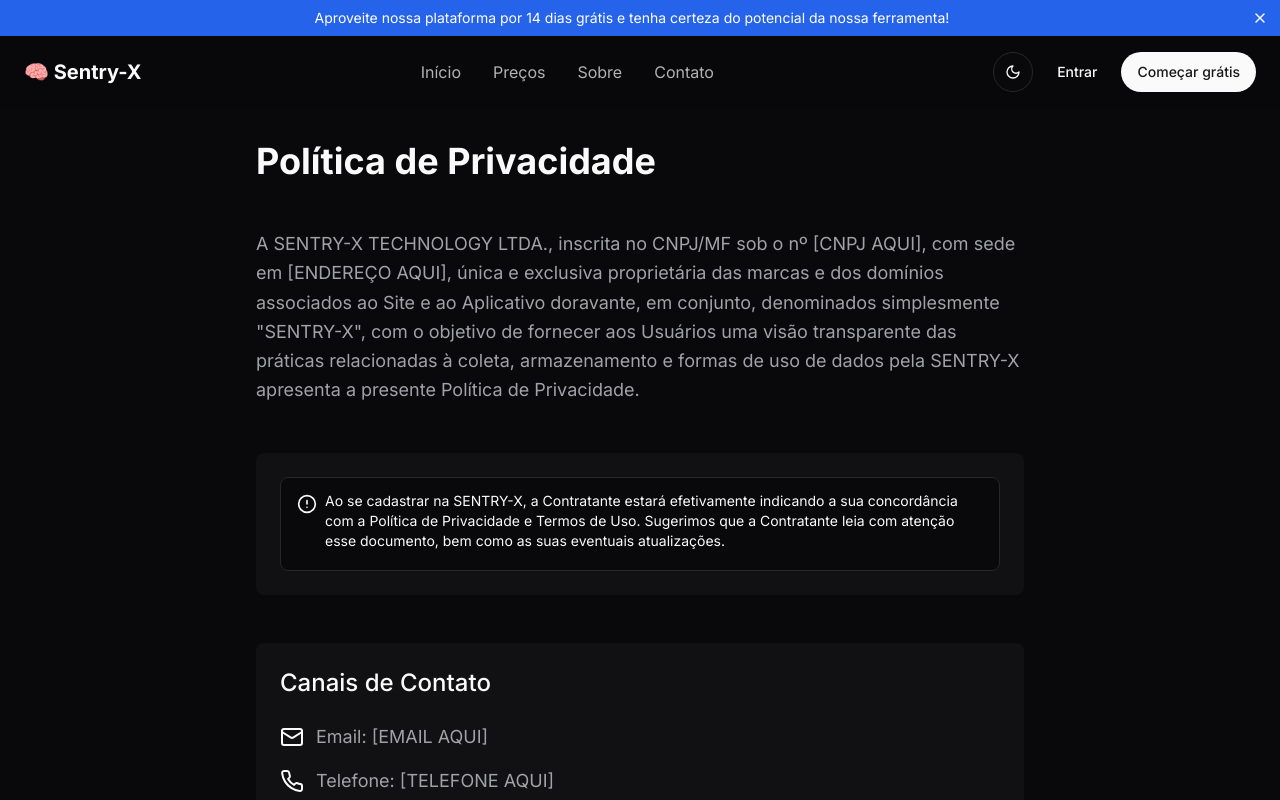
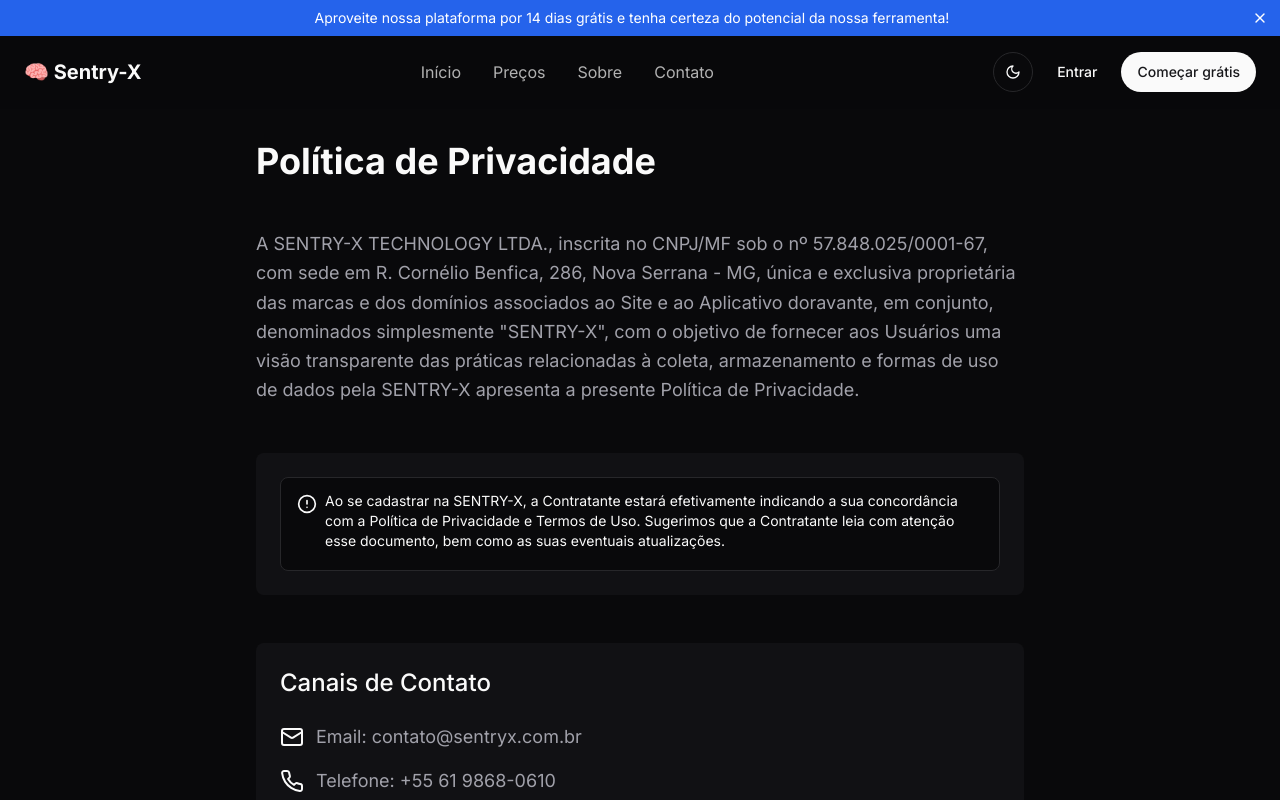
Before and after one commit to GabrielFTeles/landing-page-x, a React (Vite) app: page /politica-de-privacidade in a window 1280 px wide. Shown: the top 800 px of the page. Built offline with nearby package versions, Linux system fonts and the light colour scheme.

Commit message:
Update Privacy Policy and Terms of Use pages with correct contact information and company details

```diff
--- a/src/pages/privacy-policy.tsx
+++ b/src/pages/privacy-policy.tsx
@@ -20,13 +20,14 @@ export const PrivacyPolicy = () => {
 
       <section className="space-y-4">
         <p className="text-lg leading-relaxed">
-          A SENTRY-X TECHNOLOGY LTDA., inscrita no CNPJ/MF sob o nº [CNPJ AQUI],
-          com sede em [ENDEREÇO AQUI], única e exclusiva proprietária das marcas
-          e dos domínios associados ao Site e ao Aplicativo doravante, em
-          conjunto, denominados simplesmente "SENTRY-X", com o objetivo de
-          fornecer aos Usuários uma visão transparente das práticas relacionadas
-          à coleta, armazenamento e formas de uso de dados pela SENTRY-X
-          apresenta a presente Política de Privacidade.
+          A SENTRY-X TECHNOLOGY LTDA., inscrita no CNPJ/MF sob o nº
+          57.848.025/0001-67, com sede em R. Cornélio Benfica, 286, Nova Serrana
+          - MG, única e exclusiva proprietária das marcas e dos domínios
+          associados ao Site e ao Aplicativo doravante, em conjunto, denominados
+          simplesmente "SENTRY-X", com o objetivo de fornecer aos Usuários uma
+          visão transparente das práticas relacionadas à coleta, armazenamento e
+          formas de uso de dados pela SENTRY-X apresenta a presente Política de
+          Privacidade.
         </p>
       </section>
 
@@ -47,15 +48,17 @@ export const PrivacyPolicy = () => {
         <div className="space-y-4">
           <div className="flex items-center gap-3">
             <Mail className="h-6 w-6 text-primary" />
-            <span>Email: [EMAIL AQUI]</span>
+            <span>Email: contato@sentryx.com.br</span>
           </div>
           <div className="flex items-center gap-3">
             <Phone className="h-6 w-6 text-primary" />
-            <span>Telefone: [TELEFONE AQUI]</span>
+            <span>Telefone: +55 61 9868-0610</span>
           </div>
           <div className="flex items-start gap-3">
             <MapPin className="h-6 w-6 text-primary flex-shrink-0 mt-1" />
-            <span>Correspondência: [ENDEREÇO COMPLETO AQUI]</span>
+            <span>
+              Correspondência: R. Cornélio Benfica, 286, Nova Serrana - MG
+            </span>
           </div>
         </div>
       </section>
@@ -623,7 +626,7 @@ export const PrivacyPolicy = () => {
             <AlertCircle className="h-5 w-5" />
             <AlertDescription>
               Em caso de suspeita de comprometimento da conta, entre em contato
-              imediatamente através do email [EMAIL AQUI]
+              imediatamente através do email contato@sentryx.com.br
             </AlertDescription>
           </Alert>
         </div>
@@ -671,9 +674,11 @@ export const PrivacyPolicy = () => {
         </p>
         <p>
           Para mais informações ou dúvidas, entre em contato através do email{" "}
-          <span className="text-primary font-medium">[EMAIL AQUI]</span> ou
-          telefone{" "}
-          <span className="text-primary font-medium">[TELEFONE AQUI]</span>.
+          <span className="text-primary font-medium">
+            contato@sentryx.com.br
+          </span>{" "}
+          ou telefone{" "}
+          <span className="text-primary font-medium">+55 61 9868-0610</span>.
         </p>
       </footer>
     </div>
--- a/src/pages/terms-of-use.tsx
+++ b/src/pages/terms-of-use.tsx
@@ -9,11 +9,11 @@ export const TermsOfUse = () => {
 
       <section className="space-y-4">
         <p className="text-lg leading-relaxed">
-          A SENTRY-X TECHNOLOGY LTDA., inscrita no CNPJ/MF sob o nº [CNPJ AQUI],
-          com sede em [ENDEREÇO AQUI], é a proprietária e desenvolvedora das
-          soluções tecnológicas oferecidas através de seu site e aplicativo,
-          doravante denominados "Plataforma SENTRY-X" ou simplesmente
-          "SENTRY-X".
+          A SENTRY-X TECHNOLOGY LTDA., inscrita no CNPJ/MF sob o nº
+          57.848.025/0001-67, com sede em R. Cornélio Benfica, 286, Nova Serrana
+          - MG, é a proprietária e desenvolvedora das soluções tecnológicas
+          oferecidas através de seu site e aplicativo, doravante denominados
+          "Plataforma SENTRY-X" ou simplesmente "SENTRY-X".
         </p>
         <p className="text-lg leading-relaxed">
           Este documento estabelece os termos e condições para utilização de
@@ -114,7 +114,7 @@ export const TermsOfUse = () => {
           </div>
           <p className="text-lg bg-muted/30 p-4 rounded-lg">
             2.2. Caso tenha dúvidas, entre em contato conosco antes de aceitar
-            os termos através do email [EMAIL AQUI].
+            os termos através do email contato@sentryx.com.br.
           </p>
         </div>
       </section>
@@ -390,8 +390,8 @@ export const TermsOfUse = () => {
             </h3>
             <ul className="space-y-3">
               {[
-                "Email: [EMAIL AQUI]",
-                "Telefone: [TELEFONE AQUI]",
+                "Email: contato@sentryx.com.br",
+                "Telefone: +55 61 9868-0610",
                 "Chat online (horário comercial)",
               ].map((item, index) => (
                 <li key={index} className="flex items-start gap-3">
@@ -472,9 +472,11 @@ export const TermsOfUse = () => {
         </p>
         <p>
           Para mais informações ou dúvidas, entre em contato através do email{" "}
-          <span className="text-primary font-medium">[EMAIL AQUI]</span> ou
-          telefone{" "}
-          <span className="text-primary font-medium">[TELEFONE AQUI]</span>.
+          <span className="text-primary font-medium">
+            contato@sentryx.com.br
+          </span>{" "}
+          ou telefone{" "}
+          <span className="text-primary font-medium">+55 61 9868-0610</span>.
         </p>
       </footer>
     </div>
```
